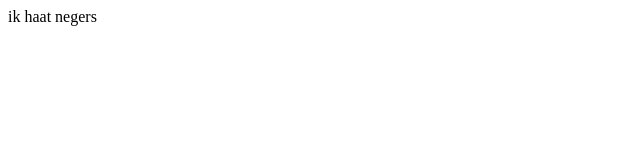
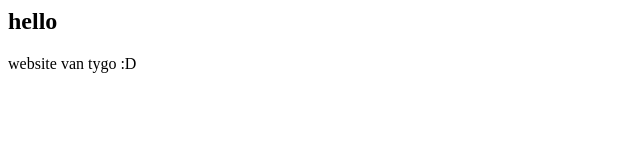
Before and after one commit to JamesHasACat/servers, a plain HTML site: page index.html in a window 1280 px wide. Shown: the whole page, without its empty margins (0-640 px from the left). Drawn offline with Linux system fonts and the light colour scheme.

Commit message:
Update index.html

```diff
--- a/index.html
+++ b/index.html
@@ -1 +1,2 @@
-<p>ik haat negers</p>
+<h2>hello</h2>
+<p>website van tygo :D</p>
```
